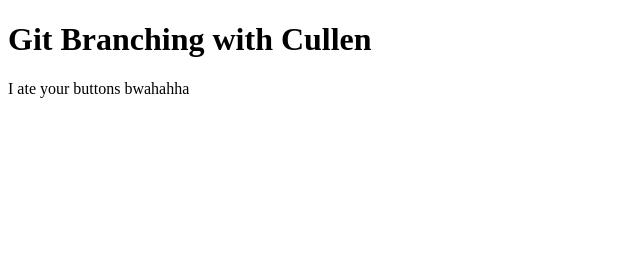
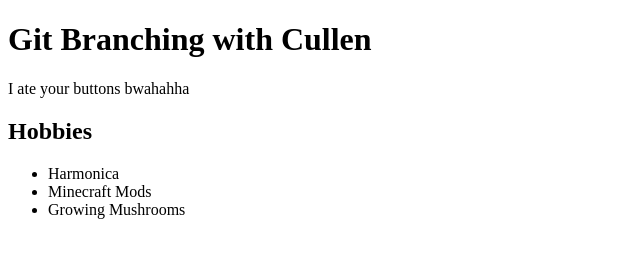
Before and after one commit to michaelshaleen/cullen-git-branching, a plain HTML site: page index.html in a window 1280 px wide. Shown: the whole page, without its empty margins (0-640 px from the left). Drawn offline with Linux system fonts and the light colour scheme.

Commit message:
making a list

```diff
--- a/index.html
+++ b/index.html
@@ -9,5 +9,12 @@
     <h1>Git Branching with Cullen</h1>
 
     <div>I ate your buttons bwahahha</div>
+
+    <h2>Hobbies</h2>
+    <ul>
+      <li>Harmonica</li>
+      <li>Minecraft Mods</li>
+      <li>Growing Mushrooms</li>
+    </ul>
   </body>
 </html>
```
